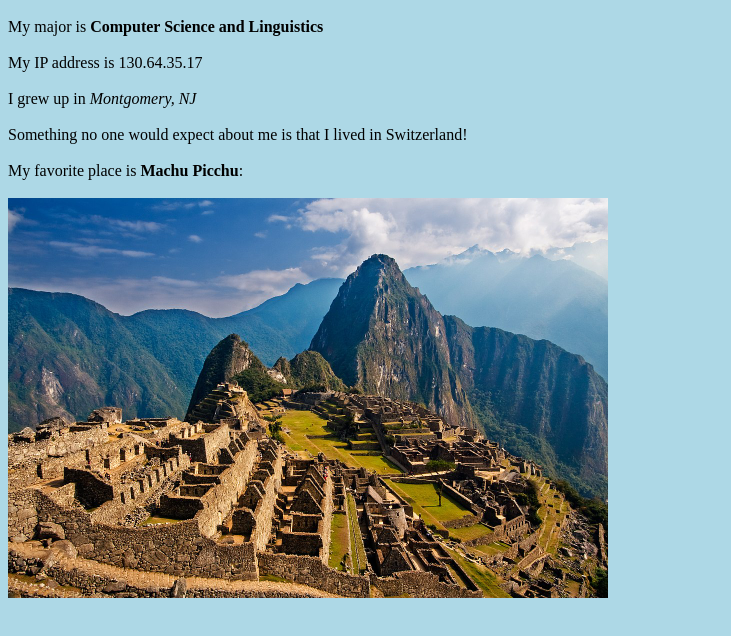
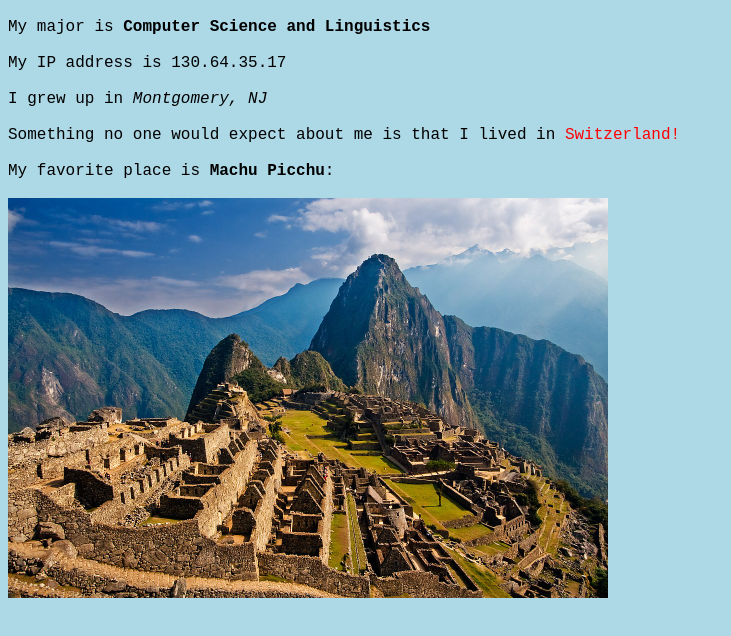
Before and after one commit to adugar/cs20hw1, a plain HTML site: page index.html in a window 1280 px wide. Shown: the part 80-716 px from the top of the page, without its empty margins (0-731 px from the left). Drawn offline with Linux system fonts and the light colour scheme.

Commit message:
Add files via upload

```diff
--- a/index.html
+++ b/index.html
@@ -2,6 +2,7 @@
 <style>
 body {
   background-color: lightblue;
+  font-family: 'Courier New';
 }
 </style>
 <html>
@@ -17,7 +18,7 @@ body {
    I grew up in <i>Montgomery, NJ</i>
    <br />
    <br />
-   Something no one would expect about me is that I lived in Switzerland!
+   Something no one would expect about me is that I lived in <font color="red">Switzerland!</font>
    <br />
    <br />
    My favorite place is <b>Machu Picchu</b>:
```
